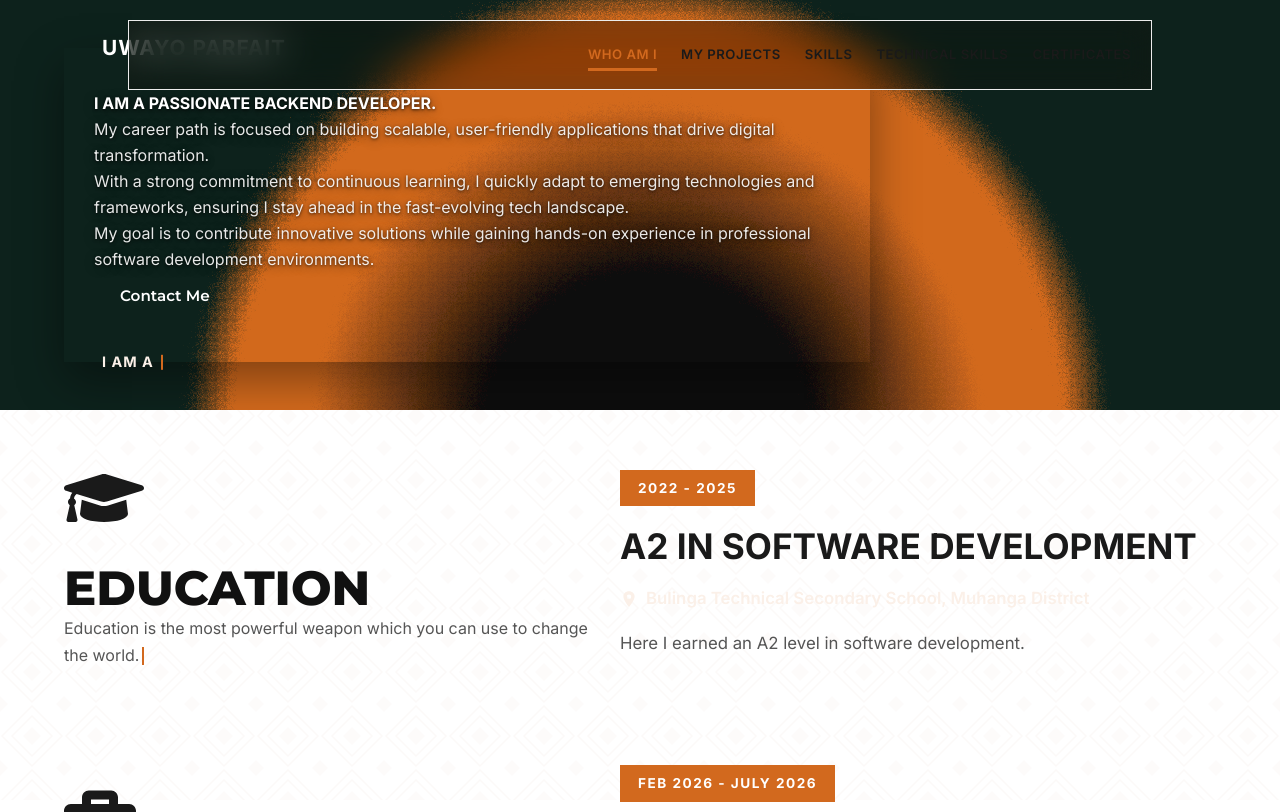
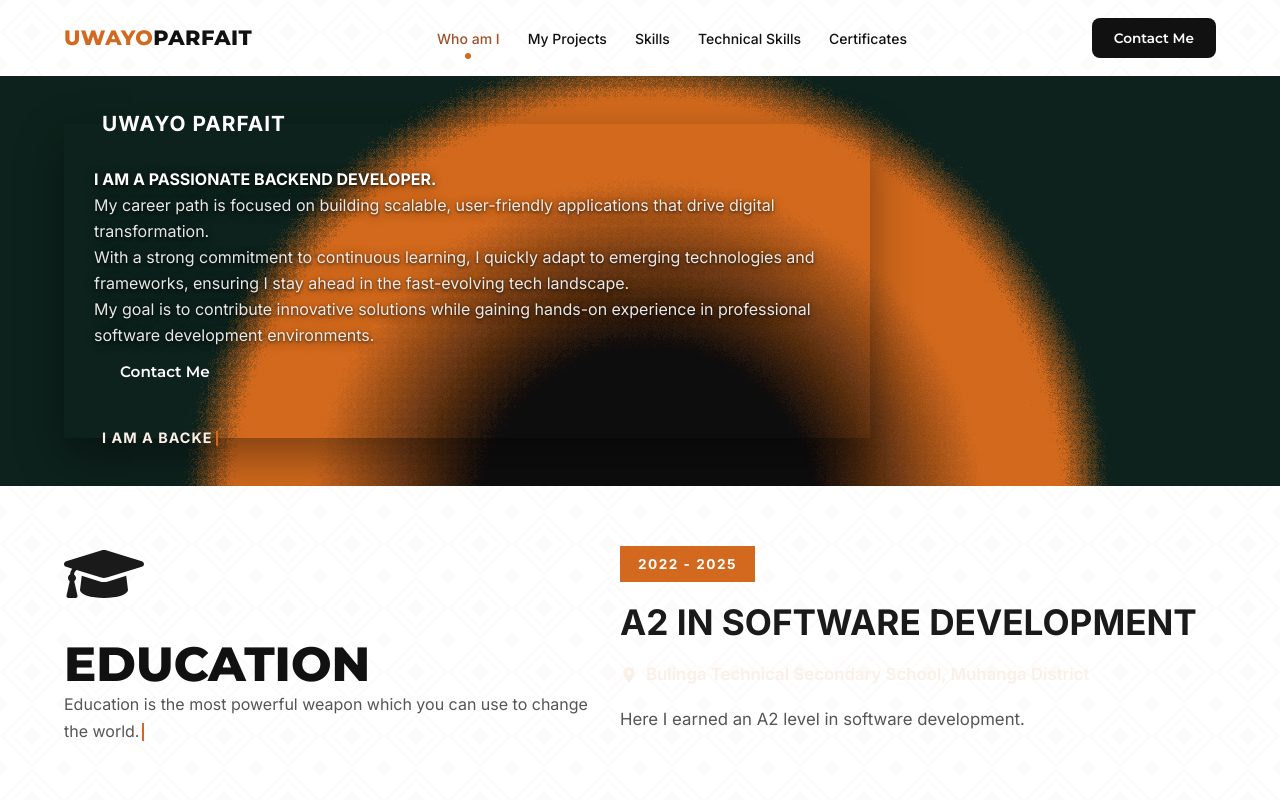
Before and after one commit to uparfait/uparfait, a React (Vite) app: page / in a window 1280 px wide. Shown: the top 812 px of the page. Built offline with nearby package versions, Linux system fonts and the light colour scheme.

Commit message:
Redesign header without fill and add contact button

```diff
--- a/src/modules/header/Header.jsx
+++ b/src/modules/header/Header.jsx
@@ -1,17 +1,24 @@
-import { useState } from "react";
+import { useEffect, useState } from "react";
 import { nav } from "../../content/nav";
 import NavLinks from "./NavLinks";
 import MobileMenu from "./MobileMenu";
 import MenuIcon from "../../shared/icons/MenuIcon";
 import "./header.css";
-const logo = `${import.meta.env.BASE_URL}favicon.ico`;
+
 export default function Header() {
   const [open, setOpen] = useState(false);
+  useEffect(() => {
+    if (!open) return;
+    const close = () => setOpen(false);
+    window.addEventListener("scroll", close, { passive: true });
+    return () => window.removeEventListener("scroll", close);
+  }, [open]);
   return (
     <>
       <header className="site-header">
-        <a href="#whoami" className="brand" aria-label={nav.brand}><img className="brand-logo avatar" src={logo} alt="" onError={(e) => e.currentTarget.remove()} /></a>
+        <a href="#whoami" className="brand"><span className="brand-accent">{nav.brand.accent}</span>{nav.brand.rest}</a>
         <NavLinks className="desktop-nav" />
+        <a href={nav.cta.href} className="btn btn-dark header-cta">{nav.cta.label}</a>
         <button className="menu-btn" onClick={() => setOpen((v) => !v)} aria-label={nav.menu}><MenuIcon open={open} /></button>
       </header>
       {open && <MobileMenu onClose={() => setOpen(false)} />}
--- a/src/modules/header/MobileMenu.jsx
+++ b/src/modules/header/MobileMenu.jsx
@@ -1,5 +1,6 @@
 import { motion } from "motion/react";
 import NavLinks from "./NavLinks";
+import { nav } from "../../content/nav";
 
 export default function MobileMenu({ onClose }) {
   return (
@@ -9,7 +10,9 @@ export default function MobileMenu({ onClose }) {
       animate={{ opacity: 1, y: 0 }}
       transition={{ duration: 0.3 }}
     >
-      <NavLinks className="mobile-menu" onNavigate={onClose} />
+      <NavLinks className="mobile-menu" onNavigate={onClose}>
+        <a href={nav.cta.href} className="btn btn-dark" onClick={onClose}>{nav.cta.label}</a>
+      </NavLinks>
     </motion.div>
   );
 }
--- a/src/modules/header/NavLinks.jsx
+++ b/src/modules/header/NavLinks.jsx
@@ -3,7 +3,7 @@ import useActiveSection from "../../hooks/useActiveSection";
 
 const ids = nav.links.map((link) => link.id);
 
-export default function NavLinks({ className, onNavigate }) {
+export default function NavLinks({ className, onNavigate, children }) {
   const active = useActiveSection(ids);
   return (
     <nav className={className}>
@@ -12,6 +12,7 @@ export default function NavLinks({ className, onNavigate }) {
           {link.label}
         </a>
       ))}
+      {children}
     </nav>
   );
 }
--- a/src/modules/header/header.css
+++ b/src/modules/header/header.css
@@ -1,15 +1,17 @@
-.site-header { position: fixed; top: 0; left: 50%; transform: translateX(-50%); width: 100%; z-index: 50; display: flex; align-items: center; justify-content: space-between; gap: 16px; height: 70px; padding: 0 20px; background: rgba(20, 18, 14, 0.45); backdrop-filter: blur(18px) saturate(1.4); -webkit-backdrop-filter: blur(18px) saturate(1.4); border: 1px solid var(--line); border-top: none; }
-.brand { display: flex; align-items: center; text-decoration: none; }
-.brand-logo { width: 50px; height: 50px; object-fit: cover; }
-.desktop-nav { display: none; gap: 24px; }
-.desktop-nav a { position: relative; color: var(--text); text-decoration: none; font-size: 0.82rem; font-weight: 600; text-transform: uppercase; letter-spacing: 0.5px; transition: color 0.3s ease; }
-.desktop-nav a:hover { color: var(--accent); }
-.desktop-nav a.active { color: var(--accent); }
-.desktop-nav a.active::after { content: ""; position: absolute; left: 0; right: 0; bottom: -6px; height: 3px; background: var(--accent); }
-.menu-btn { background: var(--accent); color: var(--on-accent); border: 0; width: 44px; height: 44px; border-radius: 50%; cursor: pointer; display: grid; place-items: center; }
-.mobile-wrap { position: fixed; top: 70px; left: 0; width: 100%; z-index: 60; }
-.mobile-menu { display: grid; padding: 12px 20px 22px; background: rgba(20, 18, 14, 0.45); backdrop-filter: blur(22px) saturate(1.4); -webkit-backdrop-filter: blur(22px) saturate(1.4); border: 1px solid var(--line); border-top: none; }
-.mobile-menu a.active { color: var(--accent); border-left: 4px solid var(--accent); padding-left: 12px; background: rgba(46, 139, 87, 0.14); }
-.mobile-menu a { color: var(--text); text-decoration: none; padding: 12px 0; font-weight: 600; text-transform: uppercase; letter-spacing: 0.5px; border-bottom: 1px solid var(--line); }
-.mobile-menu a:hover, .mobile-menu a.active { color: var(--accent); }
-@media (min-width: 900px) { .site-header { top: 20px; width: 80%; border-top: 1px solid var(--line); } .desktop-nav { display: flex; } .menu-btn { display: none; } .mobile-wrap { display: none; } }
+.site-header { position: relative; z-index: 50; display: flex; align-items: center; justify-content: space-between; gap: 24px; max-width: calc(72rem + 64px); height: 76px; margin: 0 auto; padding: 0 max(16px, env(safe-area-inset-right)) 0 max(16px, env(safe-area-inset-left)); }
+@media (min-width: 900px) { .site-header { padding: 0 32px; } }
+.brand { font-family: var(--display); font-size: 1.3rem; font-weight: 800; letter-spacing: 0.5px; color: var(--ink); text-decoration: none; }
+.brand-accent { color: var(--accent); }
+.desktop-nav { display: none; align-items: center; gap: 28px; }
+.desktop-nav a { position: relative; color: var(--ink); font-size: 0.875rem; font-weight: 500; text-decoration: none; transition: color 0.25s ease; }
+.desktop-nav a:hover, .desktop-nav a.active { color: var(--accent-deep); }
+.desktop-nav a.active::after { content: ""; position: absolute; left: 50%; bottom: -10px; width: 6px; height: 6px; margin-left: -3px; border-radius: 50%; background: var(--accent); }
+.header-cta { display: none; min-height: 40px; padding: 0 22px; border-radius: 8px; font-size: 0.85rem; }
+.menu-btn { display: grid; place-items: center; width: 44px; height: 44px; border: 1px solid var(--line); border-radius: 50%; background: transparent; color: var(--ink); cursor: pointer; }
+.mobile-wrap { position: absolute; top: 76px; left: 16px; right: 16px; z-index: 60; }
+.mobile-menu { display: grid; gap: 4px; padding: 10px; background: var(--bg); border: 1px solid var(--line); border-radius: 18px; }
+.mobile-menu a { padding: 12px 14px; border-radius: 12px; color: var(--ink); font-weight: 500; text-decoration: none; }
+.mobile-menu a:hover, .mobile-menu a.active { background: var(--accent-soft); color: var(--accent-deep); }
+.mobile-menu .btn { margin-top: 6px; background: var(--ink); color: #ffffff; }
+.mobile-menu .btn:hover { background: #2a2a2a; color: #ffffff; }
+@media (min-width: 1024px) { .desktop-nav, .header-cta { display: flex; } .menu-btn, .mobile-wrap { display: none; } }
```
